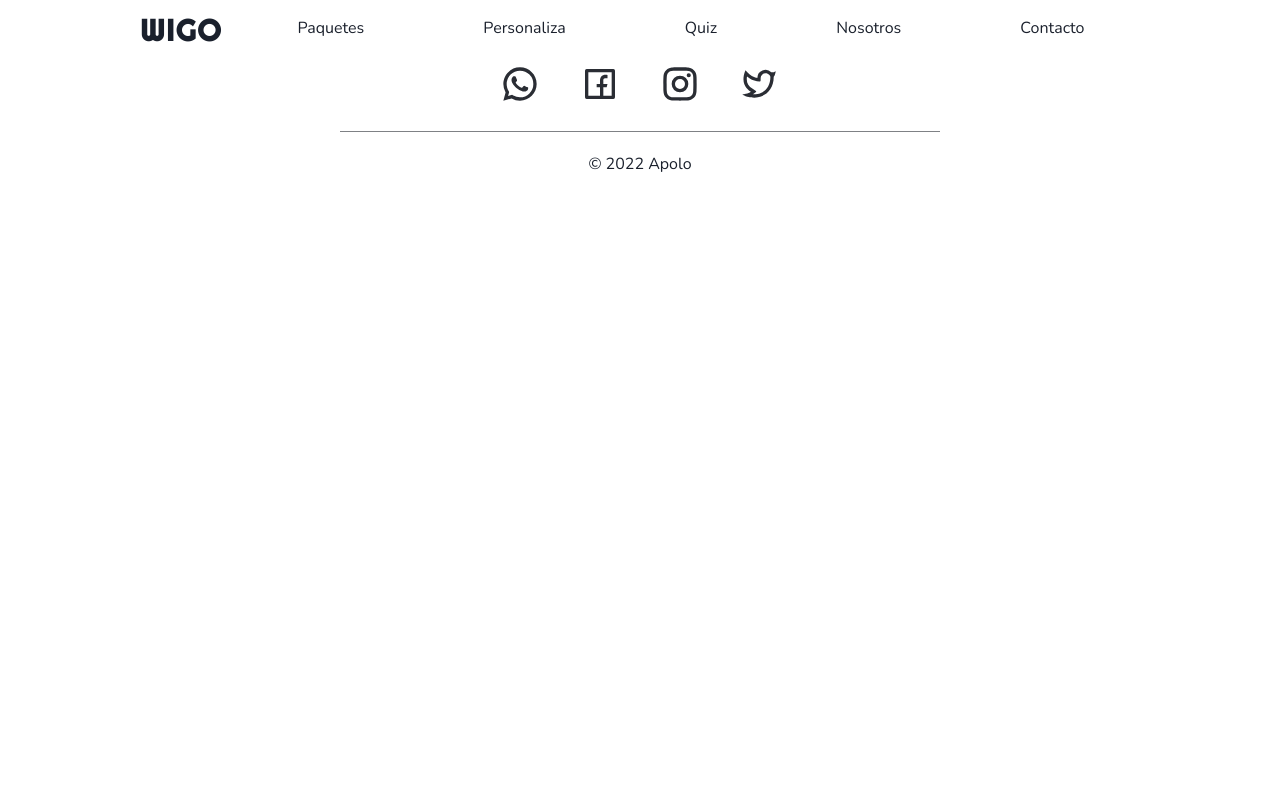
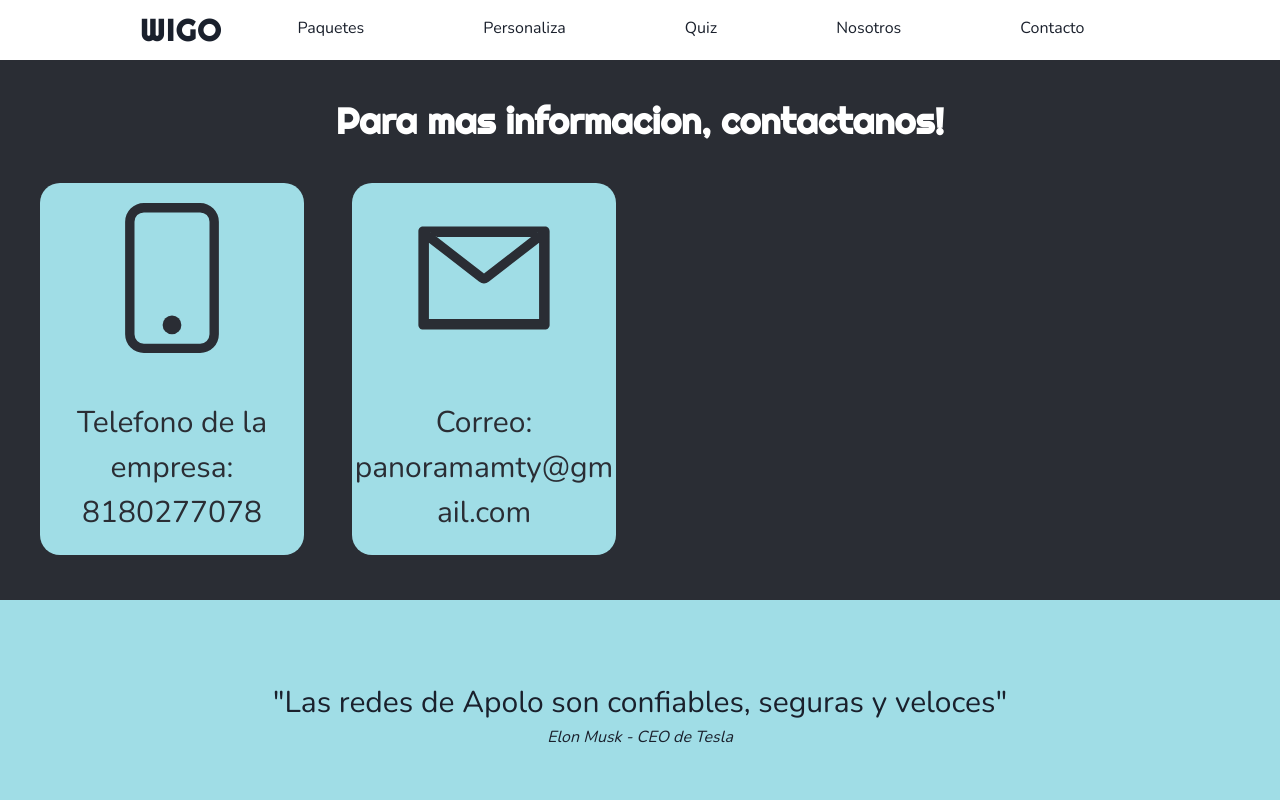
Before and after one commit to Luyer74/apolo, a React (Create React App) app: page /contacto in a window 1280 px wide. Shown: the top 800 px of the page. Built offline with nearby package versions, Linux system fonts and the light colour scheme.

Commit message:
Se arreglo el quiz y se agrego el contacto

```diff
--- /dev/null
+++ b/src/components/nosotros/contacts.js
@@ -0,0 +1,23 @@
+import React from 'react';
+import { Box, Heading, SimpleGrid } from '@chakra-ui/react';
+import Card from './card';
+import { BsPhone } from 'react-icons/bs';
+import { AiOutlineMail } from 'react-icons/ai';
+
+const Contacts = () => {
+  return (
+    <Box bg="color1" minH="600px" textAlign={'center'}>
+      <Heading pt={'100px'} textColor="white">
+       Para mas informacion, contactanos!
+      </Heading>
+      <Box p={10}>
+        <SimpleGrid columns={[1, 1, 2, 4]} gap={12}>
+          <Card cardIcon={BsPhone}>Telefono de la empresa: 8180277078</Card>
+          <Card cardIcon={AiOutlineMail}>Correo: panoramamty@gmail.com</Card>
+        </SimpleGrid>
+      </Box>
+    </Box>
+  );
+};
+
+export default Contacts;
--- a/src/pages/contacto.js
+++ b/src/pages/contacto.js
@@ -1,7 +1,16 @@
 import React from 'react';
+import Contacts from '../components/nosotros/contacts';
+import { Box } from '@chakra-ui/react';
+import Quote from '../components/nosotros/quote';
+
 
 const Contacto = () => {
-  return <div>contacto</div>;
+  return(
+    <Box>
+      <Contacts></Contacts>
+      <Quote></Quote>
+    </Box>
+  )
 };
 
 export default Contacto;
--- a/src/pages/quiz.js
+++ b/src/pages/quiz.js
@@ -9,7 +9,8 @@ const Quiz = () => {
     description={"Si no esta seguro de que paquete elegir, este quiz le facilitara la opcion!"}
     generalBackgroundColor={"#2A2D34"}
     autoScroll={true}
-    onAnswerSelection={(questionIndex, answerIndex, resultID) =>
+    onResult={() => alert("Results sent to owner!")}
+    onAnswerSelection={(questionIndex, answerIndex, resultID ) =>
       console.log({
         questionIndex,
         answerIndex,
@@ -60,16 +61,13 @@ const Quiz = () => {
           {
             answer: "Satellite o Portobella + Bonding",
             resultID: 0,
-            resultID: 0,
           },
           {
             answer: "LinkPro + Bonding",
             resultID: 1,
-            resultID: 1,
           },
           {
             answer: "PTP",
-            resultID: 2,
             resultID: 2,
           },
         ],
@@ -81,7 +79,6 @@ const Quiz = () => {
           {
             answer: "2-6 Horas",
             resultID: 0,
-            resultID: 1,
           },
           {
             answer: "1 Hora",
@@ -90,8 +87,6 @@ const Quiz = () => {
           {
             answer: "3 Dias habiles",
             resultID: 2,
-            resultID: 0,
-            resultID: 1,
           },
         ],
       },
```
